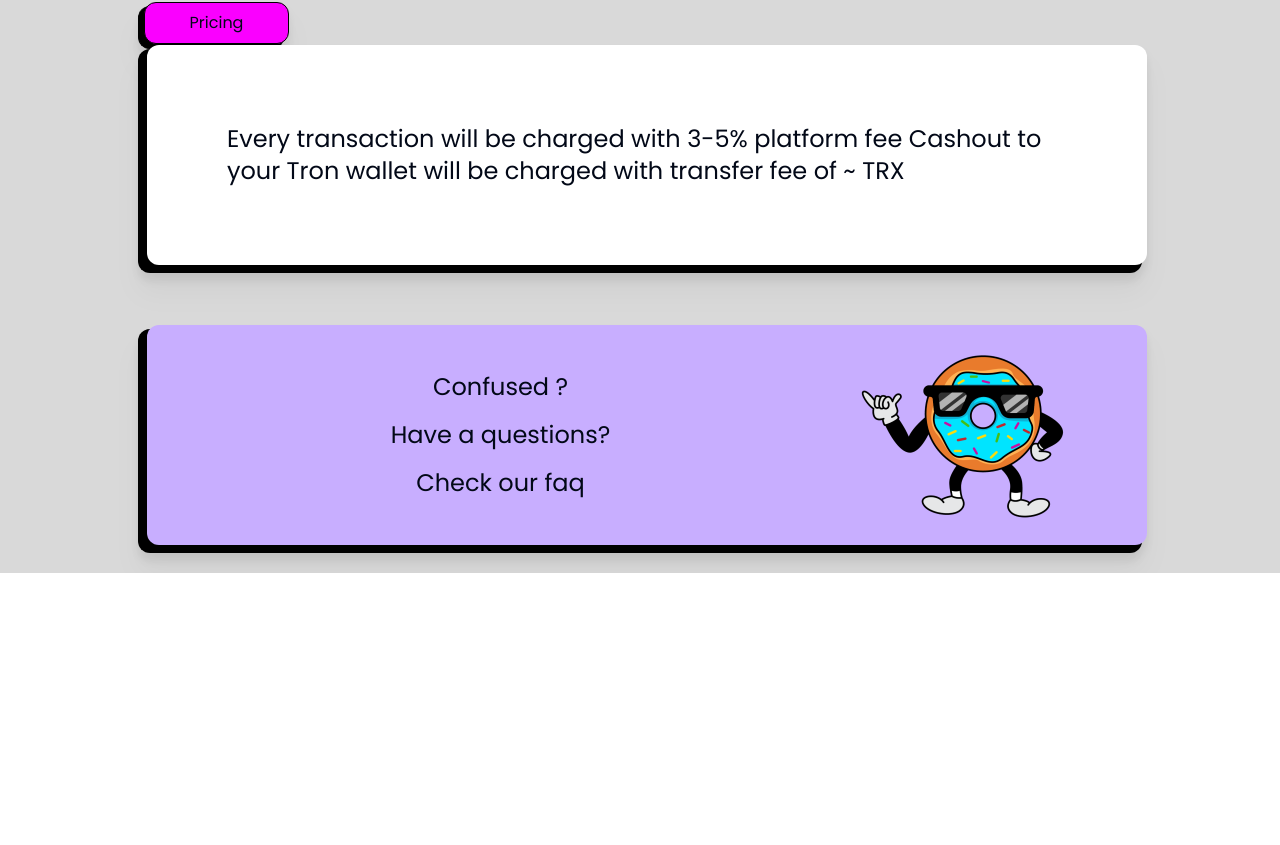
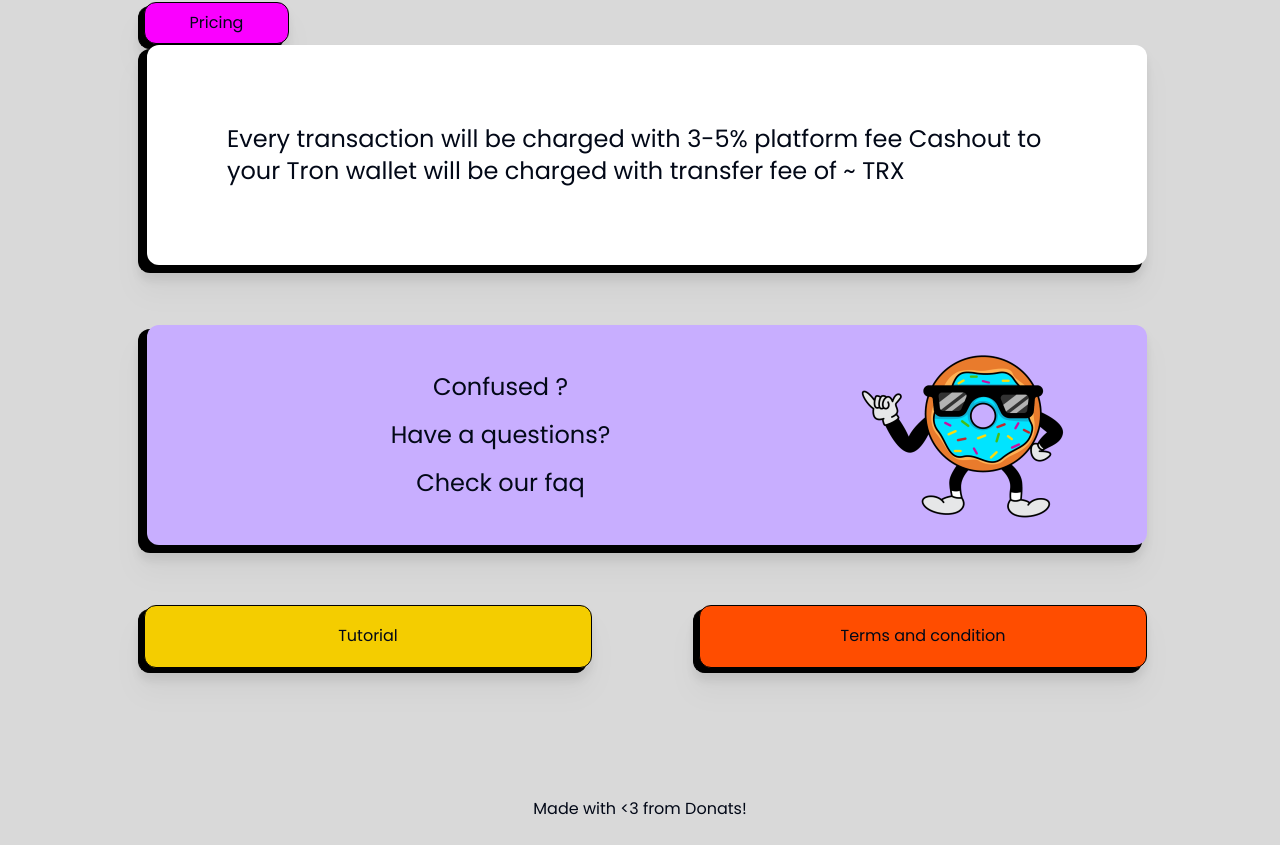
Before and after one commit to youvandra/donats, a Next.js app: page / in a window 1280 px wide. Shown: the part 1346-2191 px from the top of the page. Before the commit the page ends 1919 px from the top, so only its background shows below. Built offline with nearby package versions, Linux system fonts and the light colour scheme.

Commit message:
finish landing page

```diff
--- a/app/page.tsx
+++ b/app/page.tsx
@@ -25,7 +25,7 @@ export default function Landing() {
             Login
           </ShadowBoxButton>
         </div>
-        {/* main */}
+        {/* main content */}
         <main className="flex flex-col py-5 justify-center items-center gap-5 w-[1000px] mx-auto">
           <ShaodowBoxDiv
             height="112px"
@@ -72,7 +72,7 @@ export default function Landing() {
               </ShadowBoxButton>
             </div>
           </div>
-          {/* pricing section */}
+          {/* last grouped section */}
           <div className="flex flex-col gap-14 mt-20">
             <div className=" flex flex-col items-start justify-center">
               <ShadowBoxButton className="text-[16px] w-[145px] h-[42px] bg-magenta">
@@ -111,8 +111,22 @@ export default function Landing() {
                 />
               </div>
             </ShaodowBoxDiv>
+            <div className="flex justify-between">
+              <ShadowBoxButton className="w-[448px] h-[63px] bg-yellowGold">
+                Tutorial
+              </ShadowBoxButton>
+              <ShadowBoxButton className="w-[448px] h-[63px] bg-orange">
+                Terms and condition
+              </ShadowBoxButton>
+            </div>
           </div>
         </main>
+        {/* footer */}
+        <div className="pt-24 pb-6">
+          <div className="flex justify-center items-baseline">
+            <h3>{"Made with <3 from Donats!"}</h3>
+          </div>
+        </div>
       </div>
     </div>
   );
```
